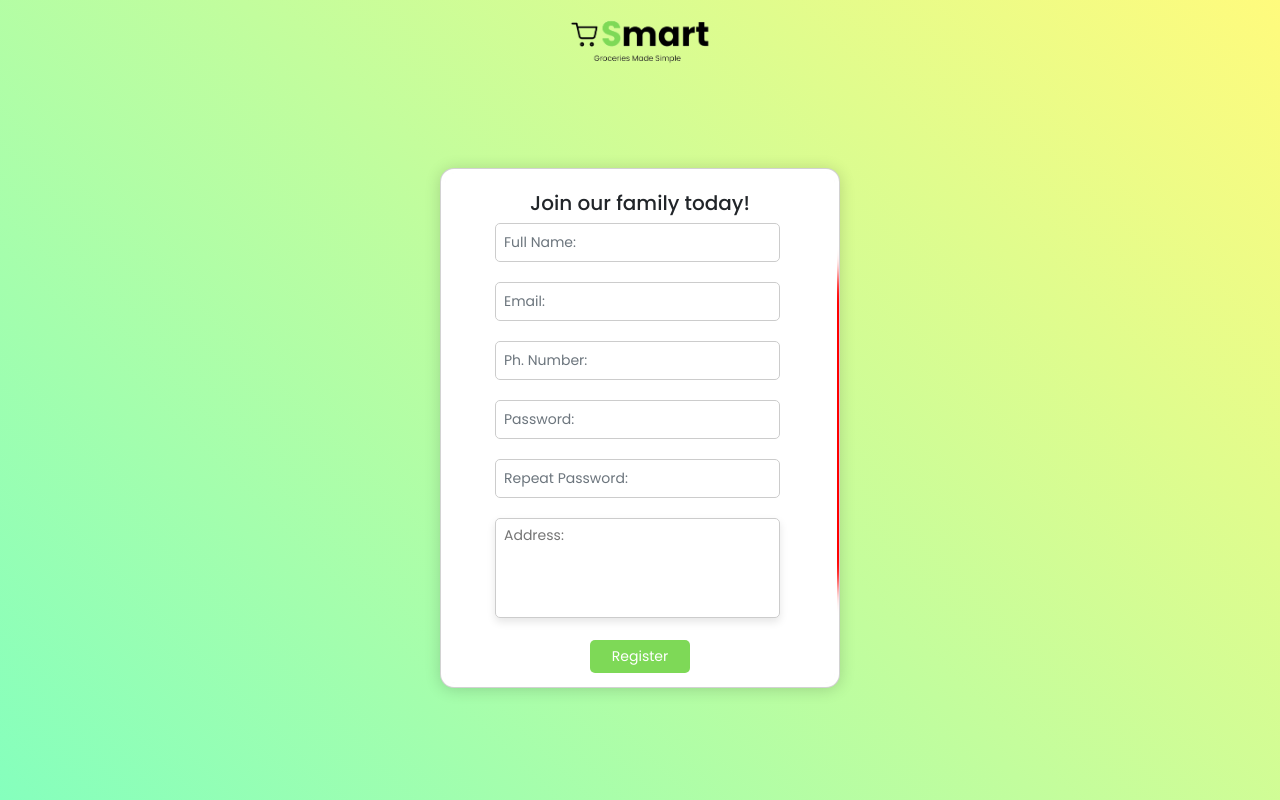
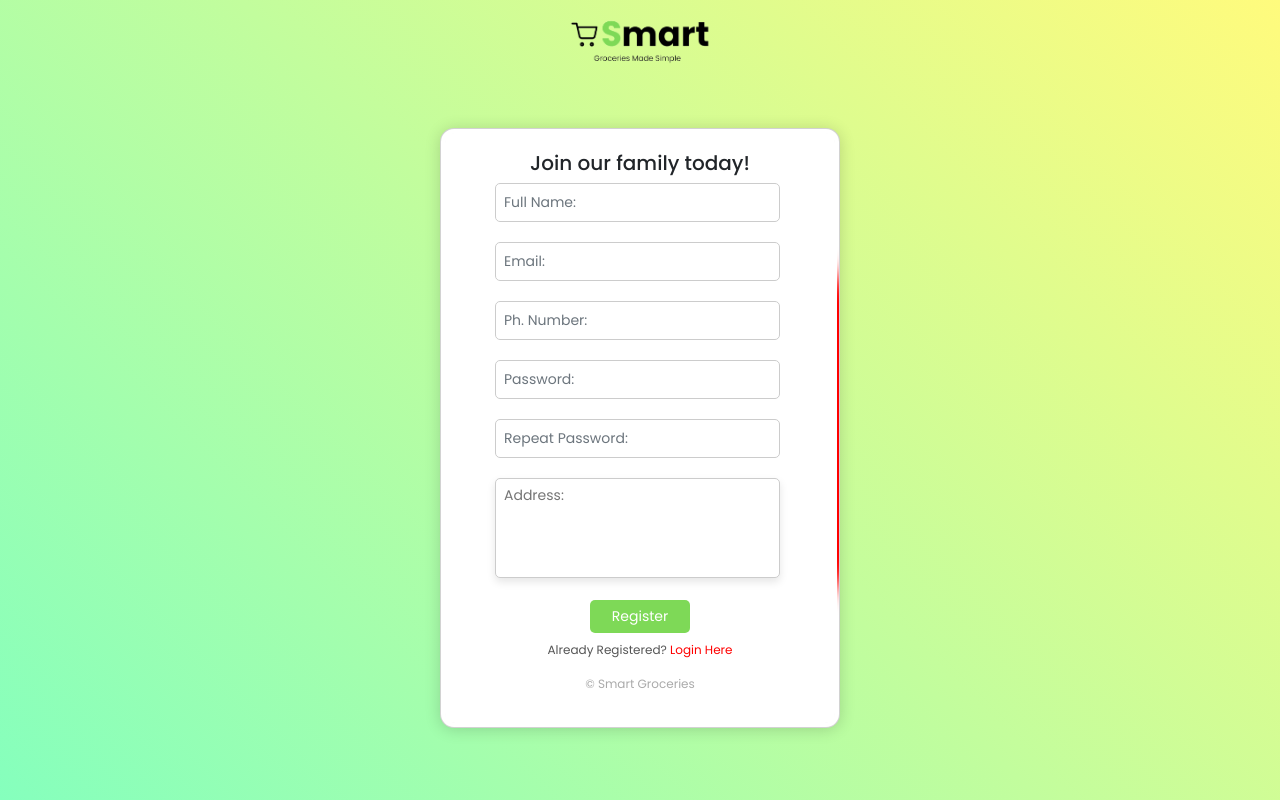
Before and after one commit to Termi007xt/Mini_Project, a PHP site: the page made by OURS/login-&-register/registration.php in a window 1280 px wide. Run offline with PHP 8.4, Linux system fonts and the light colour scheme.

Commit message:
register page ui updated

```diff
--- a/OURS/css/register.css
+++ b/OURS/css/register.css
@@ -146,7 +146,7 @@ img {
     position: relative;
     top: 28px;
     width: 400px; /* Slightly wider for the form */
-    height: 520px; /* Increased height for registration fields */
+    height: 600px; /* Increased height for registration fields */
     border-radius: 14px;
     z-index: 1111;
     overflow: hidden;
@@ -162,7 +162,7 @@ img {
     top: 4px;
     left: 4px;
     width: 390px; /* 10px smaller than card width */
-    height: 510px; /* 10px smaller than card height */
+    height: 590px; /* 10px smaller than card height */
     z-index: 2;
     background: rgba(255, 255, 255, 0.95);
     backdrop-filter: blur(24px);
```
